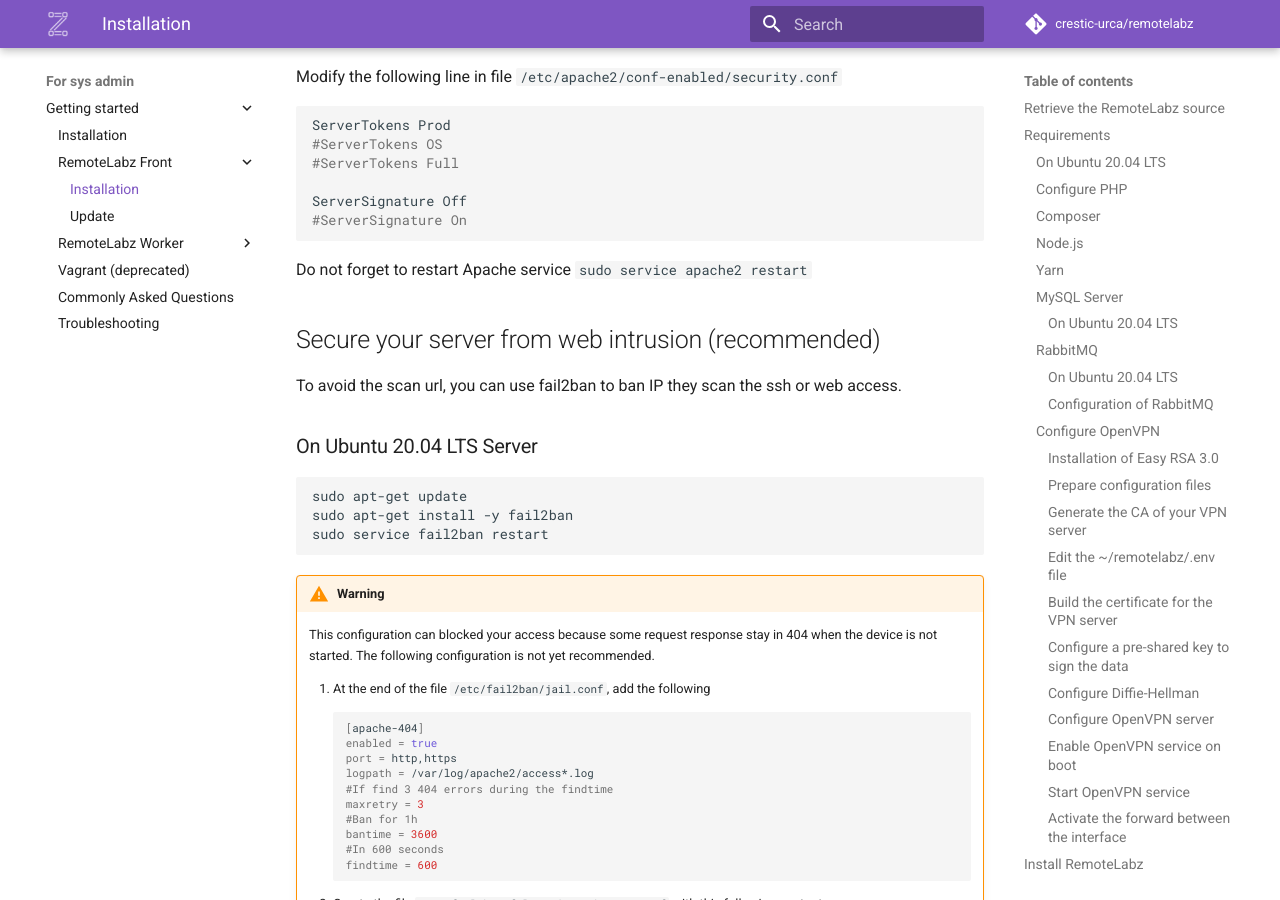
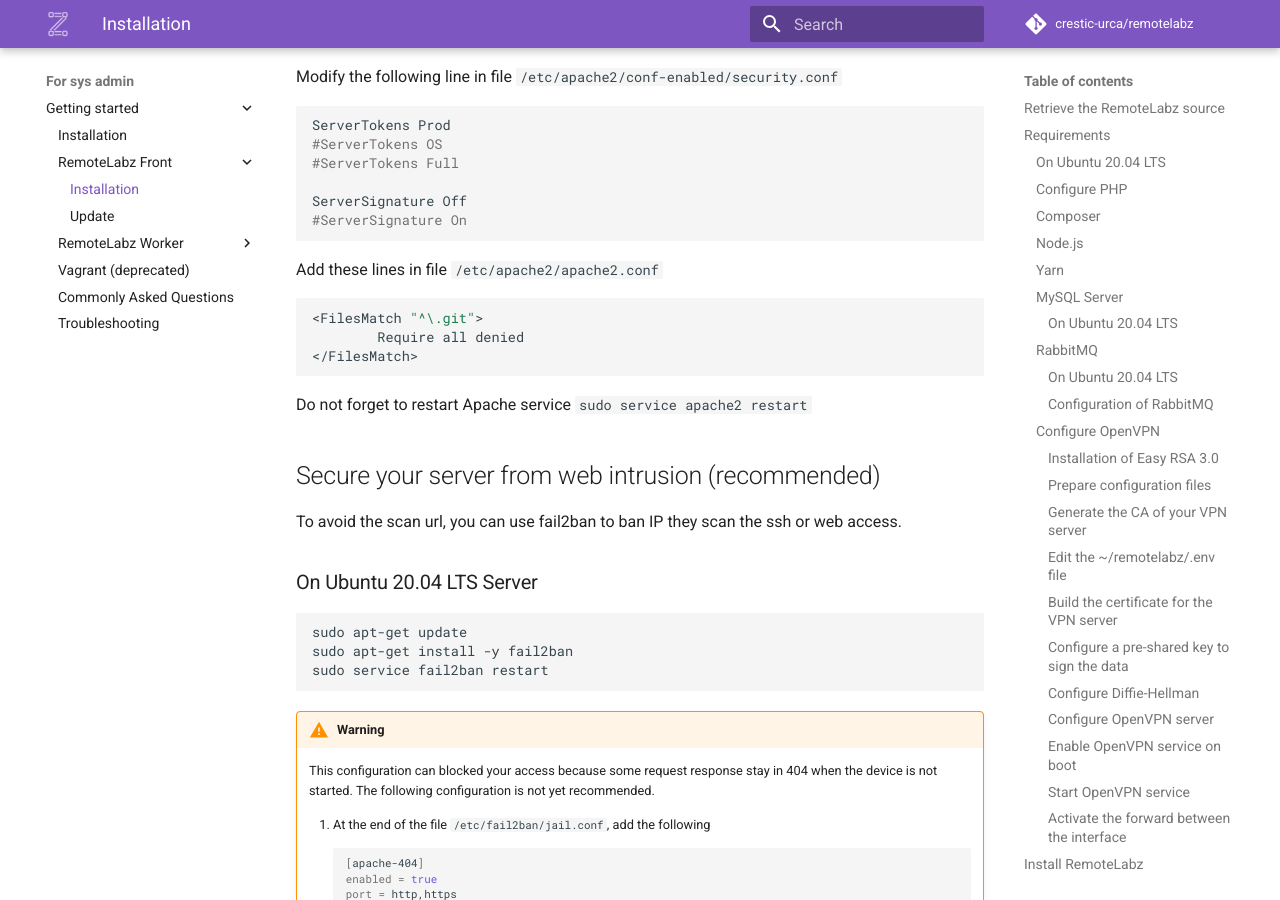
Before and after one commit to remotelabz/remotelabz-docs, an MkDocs documentation site: the page built from docs/administrators/getting-started/ubuntu-front.md, in a window 1280 px wide and 900 px high, scrolled down 10645 px. Built offline with MkDocs 1.6.1 and Material for MkDocs 9.7.7, drawn with Linux system fonts in a browser that asks for light colours; comment, search, counter and statistics services are not loaded.

Commit message:
Deny .git in apache

````diff
--- a/docs/administrators/getting-started/ubuntu-front.md
+++ b/docs/administrators/getting-started/ubuntu-front.md
@@ -463,6 +463,14 @@ ServerTokens Prod
 ServerSignature Off
 #ServerSignature On
 ```
+
+Add these lines in file `/etc/apache2/apache2.conf`
+```bash
+<FilesMatch "^\.git">
+        Require all denied
+</FilesMatch>
+```
+
 Do not forget to restart Apache service `sudo service apache2 restart`
 
 ## Secure your server from web intrusion (recommended)
````
